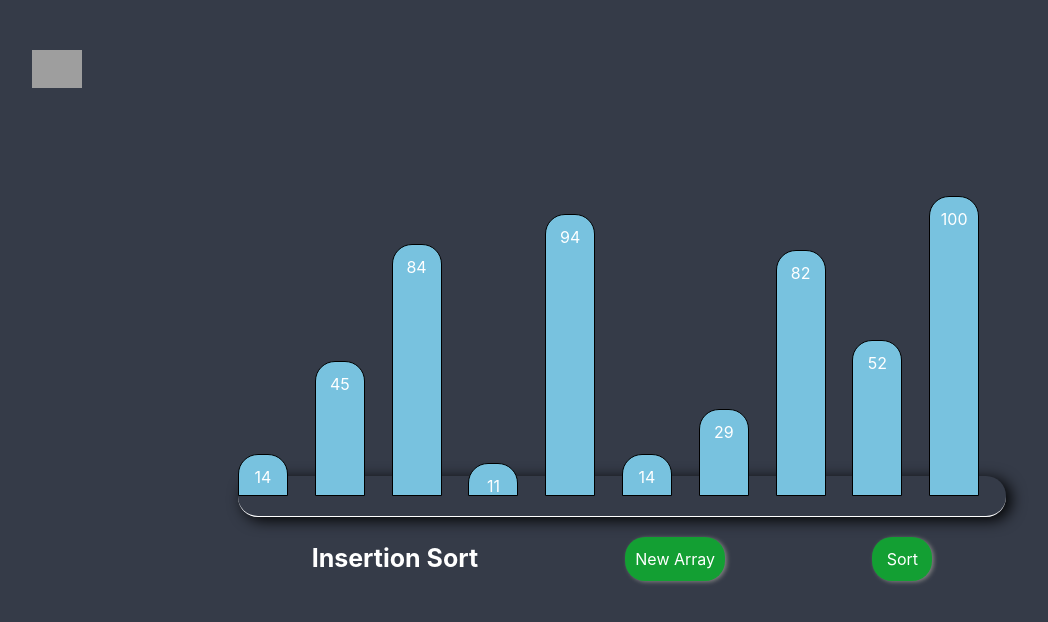
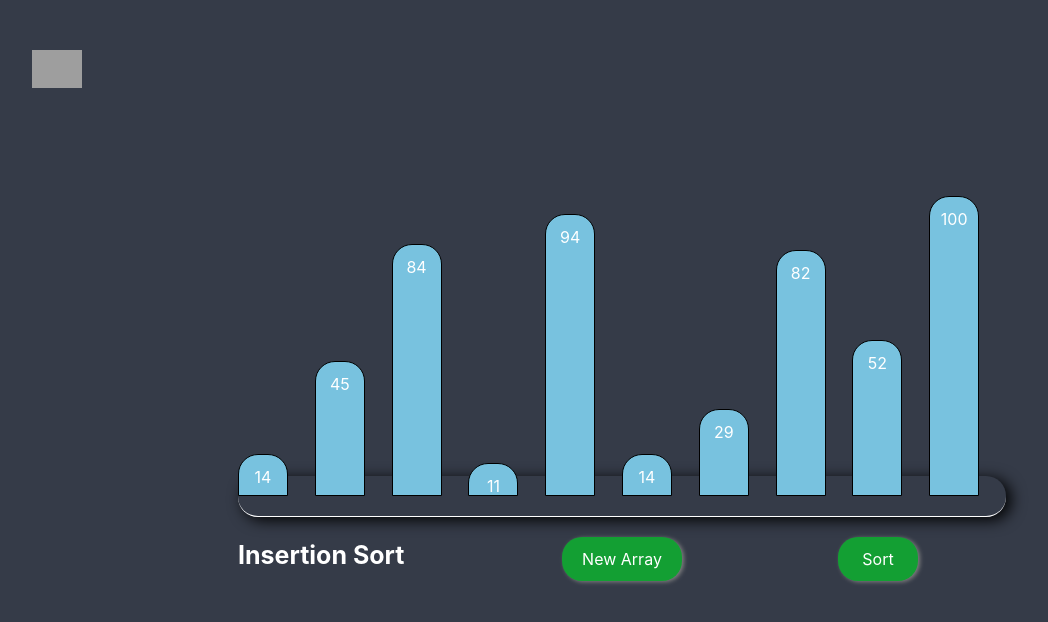
Before and after one commit to EricLiam94/algorithmVisualizer, a React (Create React App) app: page /insertion in a window 1280 px wide. Shown: the top 622 px of the page, without its empty margins (18-1066 px from the left). Built offline with nearby package versions, Linux system fonts and the light colour scheme; grey boxes are pictures that could not be loaded.

Commit message:
anim added

```diff
--- a/src/App.css
+++ b/src/App.css
@@ -9,13 +9,15 @@
 
 .disabled {
   background-color: rgb(107, 115, 194) !important;
+  cursor: not-allowed;
   pointer-events: none;
+  user-select: none;
 }
 
 .home {
   width: 100vw;
   overflow: hidden;
-  background: image("/img/staticpic.png");
+
   height: 100vh;
   position: relative;
 }
@@ -86,7 +88,7 @@
 
 .loader span {
   display: inline-block;
-  background-color: purple;
+  background-color: rgb(138, 201, 126);
   width: 0px;
   height: 0px;
   border-radius: 50%;
@@ -96,11 +98,11 @@
 }
 
 .loader span:nth-child(2) {
-  background-color: red;
+  background-color: rgb(215, 235, 104);
   animation-delay: 0.2s;
 }
 .loader span:nth-child(3) {
-  background-color: green;
+  background-color: rgb(215, 153, 228);
   animation-delay: 0.4s;
 }
 
--- a/src/Components/Home.jsx
+++ b/src/Components/Home.jsx
@@ -2,12 +2,18 @@ import React from "react";
 import { Link } from "react-router-dom";
 
 const video = require("./Assests/galaxy.mp4");
-const staticpic = require("./Assests/staticpic.png");
+const pic = require("./Assests/staticpic.png");
 const Home = () => {
   return (
-    <div className="home" style={{ backgroundImage: `url(${staticpic})` }}>
+    <div className="home">
       <div>
-        <video className="videobg" autoPlay={true} loop={true} muted={true}>
+        <video
+          className="videobg"
+          autoPlay={true}
+          poster={pic}
+          loop={true}
+          muted={true}
+        >
           <source src={video} type="video/mp4" />
           Your browser does not support the video tag.
         </video>
--- a/src/Components/Sort/index.js
+++ b/src/Components/Sort/index.js
@@ -8,13 +8,14 @@ import Loader from "../Utility/Loader.jsx";
 const BubbleSort = ({ title, sort }) => {
   const containerRef = useRef(null);
   const [list, setlist] = useState(null);
+  const [isChange, setisChange] = useState(false);
   const [isSorting, setisSorting] = useState(false);
   const [isComplete, setisComplete] = useState(false);
   useEffect(() => {
     setisComplete(false);
     setisSorting(false);
     setlist(randomArray(10, 100));
-  }, []);
+  }, [isChange]);
 
   function randomArray(length, max) {
     return Array.apply(null, Array(length)).map(function () {
@@ -22,7 +23,9 @@ const BubbleSort = ({ title, sort }) => {
     });
   }
   const onClick = () => {
-    sort(containerRef.current.childNodes, setisComplete, setisSorting);
+    let temp = [...containerRef.current.childNodes];
+    temp = temp.sort((a, b) => parseInt(a.style.left) - parseInt(b.style.left));
+    sort(temp, setisComplete, setisSorting);
   };
 
   return (
@@ -33,19 +36,27 @@ const BubbleSort = ({ title, sort }) => {
       </div>
       <div className={style.func}>
         <span>{title}</span>
+        <div>
           <button
             className={isSorting ? "disabled" : ""}
-          onClick={() => window.location.reload(false)}
+            onClick={() => setisChange(!isChange)}
           >
             {" "}
             New Array{" "}
           </button>
+        </div>
+        {isSorting ? (
+          <Loader />
+        ) : (
+          <div>
             <button
               className={isSorting ? "disabled" : isComplete ? "disabled" : " "}
               onClick={onClick}
             >
-          {isSorting ? <Loader /> : isComplete ? "Complete" : "Sort"}
+              {isComplete ? "Complete" : "Sort"}
             </button>
+          </div>
+        )}
       </div>
       <Goback />
     </div>
--- a/src/Components/Sort/style.module.css
+++ b/src/Components/Sort/style.module.css
@@ -31,9 +31,8 @@
 }
 
 .func {
-  display: flex;
-  align-items: center;
-  justify-content: space-around;
+  display: grid;
+  grid-template-columns: repeat(3, 1fr);
   margin-top: 20px;
 }
 
@@ -43,14 +42,20 @@
 }
 
 .func button {
-  min-width: 60px;
+  min-width: 80px;
   background-color: rgb(19, 159, 51);
-  padding: 10px;
+  padding: 10px 20px;
   color: white;
   border-radius: 20px;
   cursor: pointer;
   border: none;
   box-shadow: 2px 1px 4px gray;
+}
+
+.func div {
+  display: flex;
+  align-items: center;
+  justify-content: center;
 }
 
 @media (max-width: 600px) {
```
Lines whose indentation alone changed are shown as unchanged.
